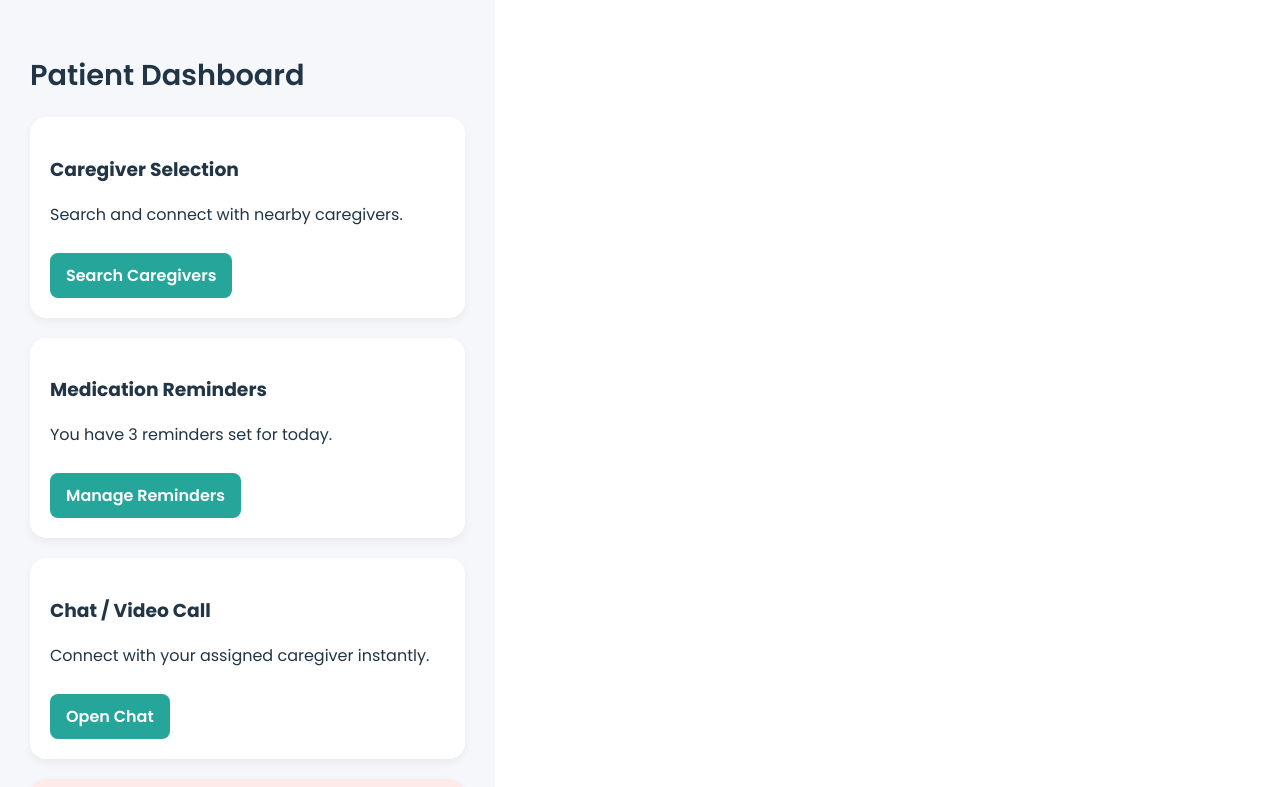
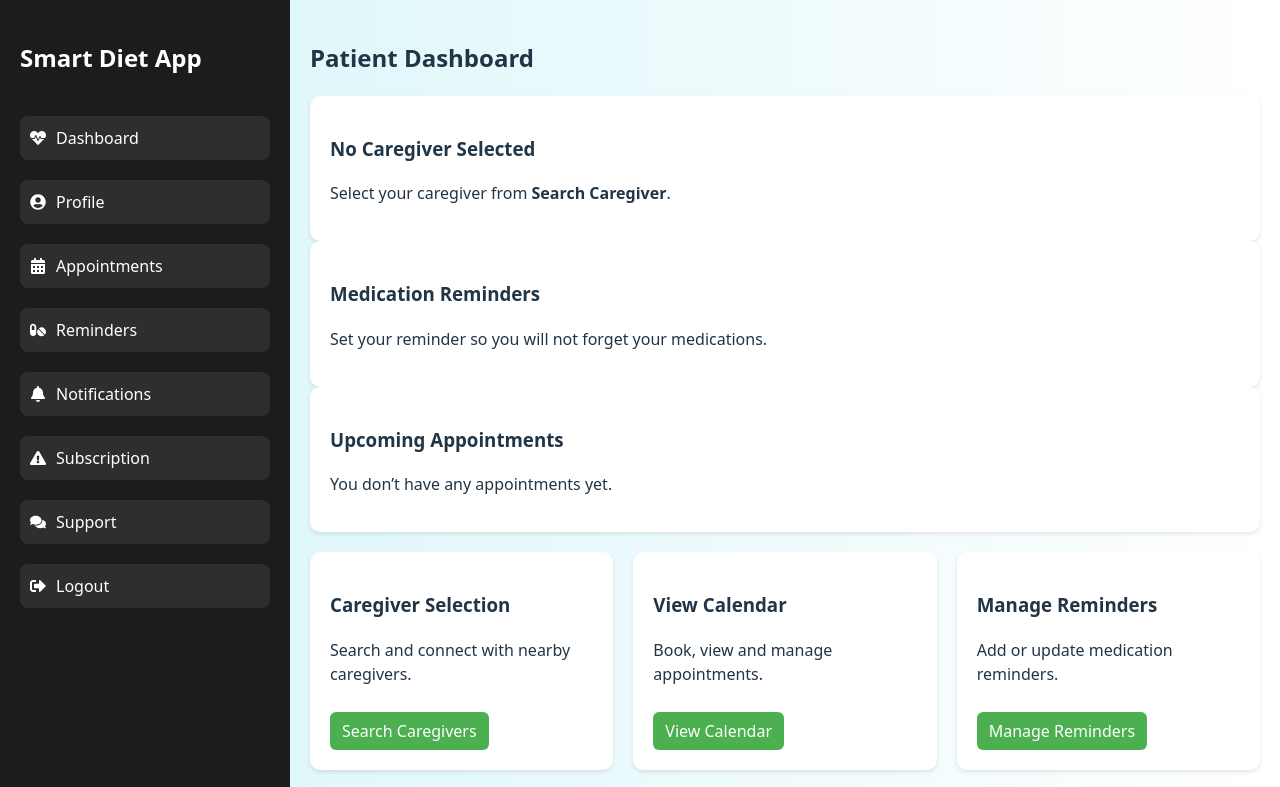
Before and after one commit to sanchita-23/Health, a React (Vite) app: page /patient-dashboard in a window 1280 px wide. Shown: the top 787 px of the page. Built offline with nearby package versions, Linux system fonts and the light colour scheme; the HTML template or start-up script is replaced by a standard one.

Commit message:
Update PatientDashboard.jsx

```diff
--- a/src/PatientDashboard.jsx
+++ b/src/PatientDashboard.jsx
@@ -1,83 +1,197 @@
-import React from 'react';
+import React, { useState } from 'react';
+import {
+  FaUserFriends, FaPills, FaComments, FaBell, FaUserCircle,
+  FaCalendarAlt, FaExclamationTriangle, FaSignOutAlt, FaHeartbeat
+} from 'react-icons/fa';
+import { useNavigate } from 'react-router-dom';
+import PatientProfile from './PatientProfile';
 
 const PatientDashboard = () => {
+  const [activeTab, setActiveTab] = useState('dashboard');
+  const navigate = useNavigate();
+
+  const assigned = JSON.parse(localStorage.getItem('assignedCaregiver'));
+  const medReminders = JSON.parse(localStorage.getItem('medReminders')) || [];
+  const appointments = JSON.parse(localStorage.getItem('appointments')) || [];
+
+  const handleLogout = () => {
+    localStorage.removeItem('patientToken');
+    localStorage.removeItem('patientEmail');
+    localStorage.removeItem('assignedCaregiver');
+    navigate('/login');
+  };
+
+  const handleDeleteReminder = (indexToDelete) => {
+    const updated = medReminders.filter((_, i) => i !== indexToDelete);
+    localStorage.setItem('medReminders', JSON.stringify(updated));
+    window.location.reload();
+  };
+
+  const handleDeleteAppointment = (indexToDelete) => {
+    const updated = appointments.filter((_, i) => i !== indexToDelete);
+    localStorage.setItem('appointments', JSON.stringify(updated));
+    window.location.reload();
+  };
+
+  const renderContent = () => {
+    switch (activeTab) {
+      case 'dashboard':
         return (
-        <div style={styles.page}>
-            <h2 style={styles.header}>Patient Dashboard</h2>
+          <div style={{ padding: '20px', background: 'linear-gradient(to right, #e0f7fa, #ffffff)', minHeight: '100vh' }}>
+            <h2 style={{ marginBottom: '20px' }}>Patient Dashboard</h2>
 
-            <div style={styles.grid}>
-                {/* Caregiver Selection */}
-                <div style={styles.card}>
+            {/* Assigned Caregiver */}
+            {assigned ? (
+              <div style={cardStyle}>
+                <h3>Assigned Caregiver</h3>
+                <p><strong>Name:</strong> {assigned.name}</p>
+                <p><strong>Specialty:</strong> {assigned.specialty}</p>
+                <p><strong>Rating:</strong> ⭐ {assigned.rating}</p>
+              </div>
+            ) : (
+              <div style={cardStyle}>
+                <h3>No Caregiver Selected</h3>
+                <p>Select your caregiver from <strong>Search Caregiver</strong>.</p>
+              </div>
+            )}
+
+            {/* Medication Reminders */}
+            <div style={cardStyle}>
+              <h3>Medication Reminders</h3>
+              {medReminders.length === 0 ? (
+                <p>Set your reminder so you will not forget your medications.</p>
+              ) : (
+                medReminders.map((reminder, index) => (
+                  <div key={index} style={{ marginBottom: '10px', position: 'relative' }}>
+                    <p><strong>{reminder.name}</strong> ({reminder.type})</p>
+                    <p>Time: {reminder.time1} {reminder.time2 && `& ${reminder.time2}`}</p>
+                    <p>Dose: {reminder.dose || 'N/A'}</p>
+                    <div style={{ display: 'flex', gap: '10px', marginTop: '5px' }}>
+                      <button onClick={() => handleDeleteReminder(index)} style={smallButtonStyle}>🗑 Delete</button>
+                    </div>
+                  </div>
+                ))
+              )}
+            </div>
+
+            {/* Upcoming Appointments */}
+            <div style={cardStyle}>
+              <h3>Upcoming Appointments</h3>
+              {appointments.length === 0 ? (
+                <p>You don’t have any appointments yet.</p>
+              ) : (
+                appointments.map((appt, index) => (
+                  <div key={index} style={{ marginBottom: '10px', position: 'relative' }}>
+                    <p><strong>Caregiver:</strong> {appt.caregiver}</p>
+                    <p><strong>Date:</strong> {appt.date}</p>
+                    <p><strong>Time:</strong> {appt.time}</p>
+                    <div style={{ display: 'flex', gap: '10px', marginTop: '5px' }}>
+                      <button onClick={() => handleDeleteAppointment(index)} style={smallButtonStyle}>🗑 Delete</button>
+                    </div>
+                  </div>
+                ))
+              )}
+            </div>
+
+            {/* Feature Cards */}
+            <div style={{ display: 'flex', flexWrap: 'wrap', gap: '20px', marginTop: '20px' }}>
+              <div style={cardStyle}>
                 <h3>Caregiver Selection</h3>
                 <p>Search and connect with nearby caregivers.</p>
-                    <button style={styles.button}>Search Caregivers</button>
+                <button style={buttonStyle} onClick={() => navigate('/caregivers')}>
+                  Search Caregivers
+                </button>
+              </div>
+              <div style={cardStyle}>
+                <h3>View Calendar</h3>
+                <p>Book, view and manage appointments.</p>
+                <button style={buttonStyle} onClick={() => navigate('/calendar')}>
+                  View Calendar
+                </button>
+              </div>
+              <div style={cardStyle}>
+                <h3>Manage Reminders</h3>
+                <p>Add or update medication reminders.</p>
+                <button style={buttonStyle} onClick={() => navigate('/reminders')}>
+                  Manage Reminders
+                </button>
+              </div>
+            </div>
+          </div>
+        );
+
+      case 'profile':
+        return <PatientProfile />;
+
+      default:
+        return <div style={{ padding: '20px' }}><p>Coming soon...</p></div>;
+    }
+  };
+
+  return (
+    <div style={{ display: 'flex', minHeight: '100vh' }}>
+      {/* Sidebar */}
+      <div style={{
+        width: '250px', background: '#1c1c1c', color: '#fff', padding: '20px',
+        display: 'flex', flexDirection: 'column', gap: '20px'
+      }}>
+        <h2>Smart Diet App</h2>
+        <div onClick={() => setActiveTab('dashboard')} style={navItemStyle}><FaHeartbeat /> Dashboard</div>
+        <div onClick={() => setActiveTab('profile')} style={navItemStyle}><FaUserCircle /> Profile</div>
+        <div onClick={() => navigate('/calendar')} style={navItemStyle}><FaCalendarAlt /> Appointments</div>
+        <div onClick={() => navigate('/reminders')} style={navItemStyle}><FaPills /> Reminders</div>
+        <div onClick={() => navigate('/notifications')} style={navItemStyle}><FaBell /> Notifications</div>
+        <div onClick={() => navigate('/payment')} style={navItemStyle}><FaExclamationTriangle /> Subscription</div>
+        <div onClick={() => navigate('/support')} style={navItemStyle}><FaComments /> Support</div>
+        <div onClick={handleLogout} style={navItemStyle}><FaSignOutAlt /> Logout</div>
       </div>
 
-                {/* Medication Reminders */}
-                <div style={styles.card}>
-                    <h3>Medication Reminders</h3>
-                    <p>You have 3 reminders set for today.</p>
-                    <button style={styles.button}>Manage Reminders</button>
-                </div>
-
-                {/* Chat / Video Call */}
-                <div style={styles.card}>
-                    <h3>Chat / Video Call</h3>
-                    <p>Connect with your assigned caregiver instantly.</p>
-                    <button style={styles.button}>Open Chat</button>
-                </div>
-
-                {/* SOS Button */}
-                <div style={{ ...styles.card, background: '#ffeaea' }}>
-                    <h3 style={{ color: '#d32f2f' }}>Emergency SOS</h3>
-                    <p>If you need urgent help, press the button below.</p>
-                    <button style={{ ...styles.button, backgroundColor: '#d32f2f' }}>Send SOS</button>
-                </div>
-
-                {/* Appointment Calendar */}
-                <div style={styles.card}>
-                    <h3>Appointment Calendar</h3>
-                    <p>View and manage your upcoming appointments.</p>
-                    <button style={styles.button}>View Calendar</button>
-                </div>
+      {/* Main Content */}
+      <div style={{ flex: 1, background: '#f2f2f2' }}>
+        {renderContent()}
       </div>
     </div>
   );
 };
 
-const styles = {
-    page: {
-        fontFamily: 'Poppins, sans-serif',
-        background: '#f5f7fa',
-        minHeight: '100vh',
-        padding: '30px',
-    },
-    header: {
-        fontSize: '1.8rem',
-        fontWeight: '600',
-        marginBottom: '20px',
-    },
-    grid: {
-        display: 'grid',
-        gridTemplateColumns: 'repeat(auto-fit, minmax(280px, 1fr))',
-        gap: '20px',
-    },
-    card: {
-        backgroundColor: '#fff',
-        borderRadius: '16px',
+const navItemStyle = {
+  display: 'flex',
+  alignItems: 'center',
+  gap: '10px',
+  cursor: 'pointer',
+  padding: '10px',
+  borderRadius: '8px',
+  backgroundColor: '#2e2e2e',
+  transition: 'background 0.2s ease'
+};
+
+const cardStyle = {
+  background: '#fff',
   padding: '20px',
-        boxShadow: '0 4px 10px rgba(0,0,0,0.05)',
-    },
-    button: {
+  borderRadius: '10px',
+  boxShadow: '0 2px 4px rgba(0,0,0,0.1)',
+  flex: '1',
+  minWidth: '250px'
+};
+
+const buttonStyle = {
   marginTop: '10px',
-        padding: '10px 16px',
-        backgroundColor: '#26a69a',
+  padding: '8px 12px',
+  borderRadius: '6px',
+  border: 'none',
+  backgroundColor: '#4CAF50',
+  color: '#fff',
+  cursor: 'pointer'
+};
+
+const smallButtonStyle = {
+  padding: '4px 10px',
+  backgroundColor: '#f44336',
   color: '#fff',
   border: 'none',
-        borderRadius: '8px',
-        fontWeight: '600',
+  borderRadius: '6px',
   cursor: 'pointer',
-    },
+  fontSize: '12px'
 };
 
 export default PatientDashboard;
```
Lines whose indentation alone changed are shown as unchanged.
